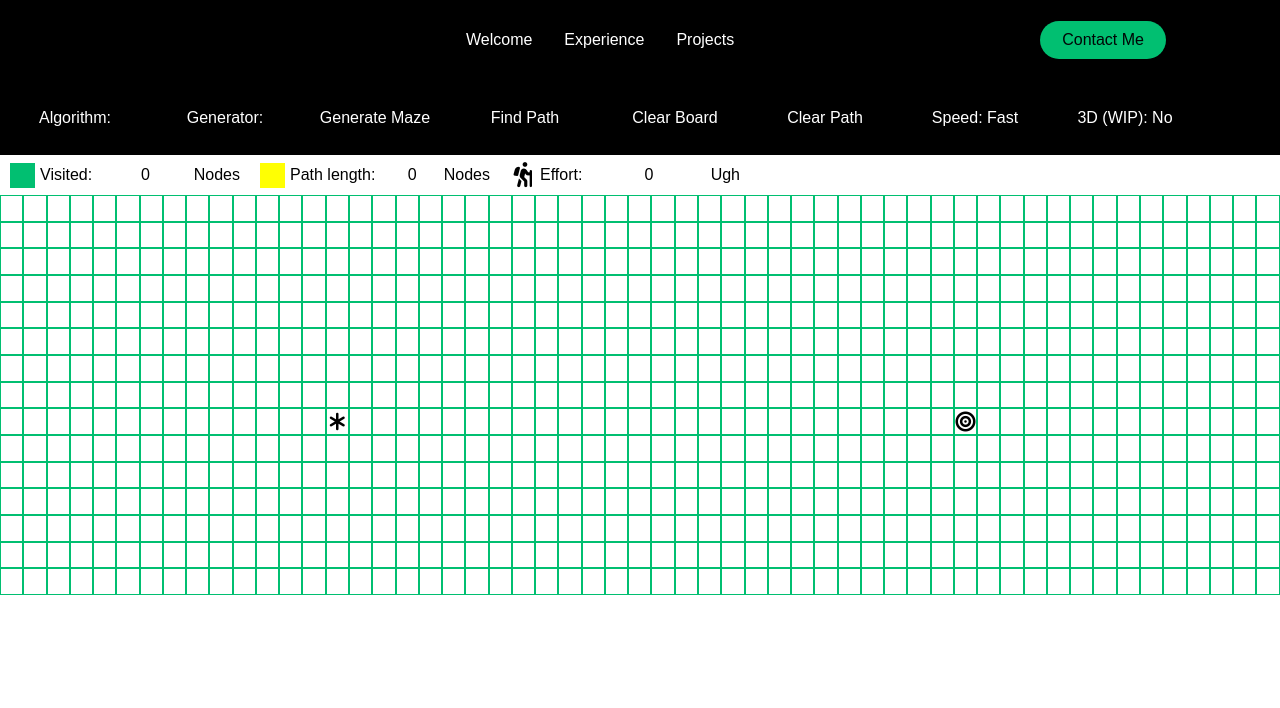
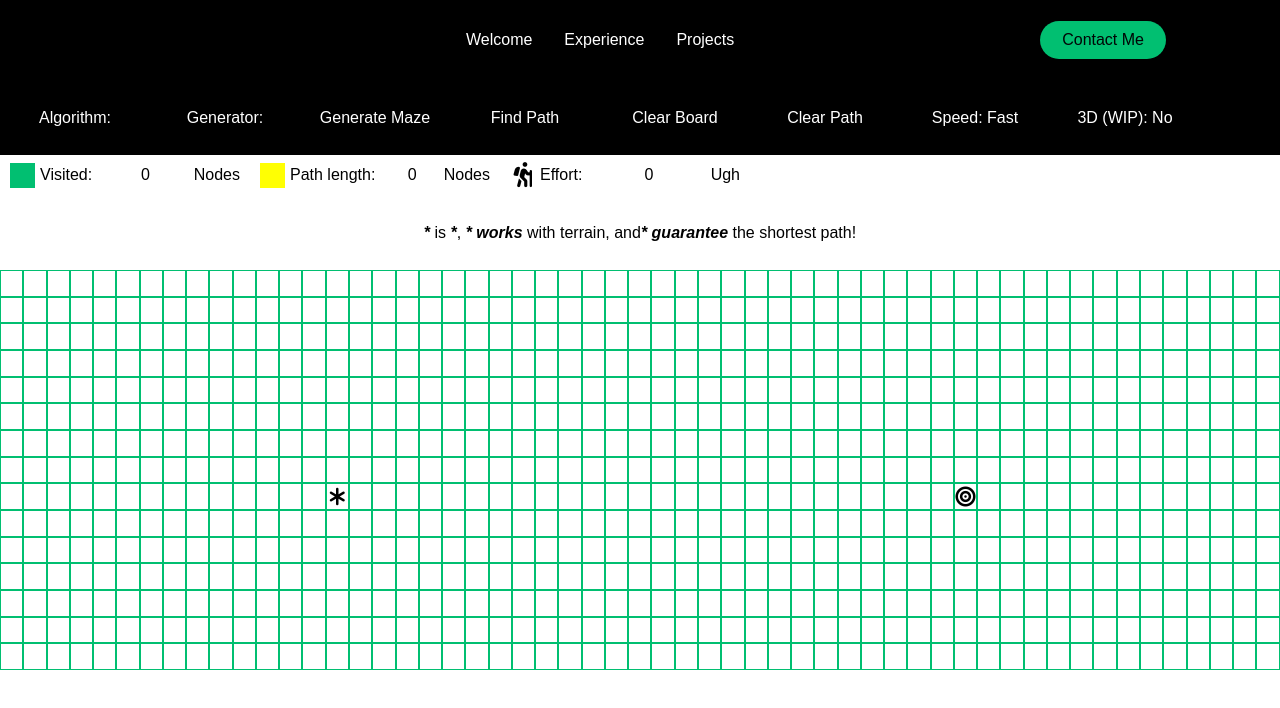
Before and after one commit to haidarhalim134/portfolio-website, a React (Create React App) app: page /maze in a window 1280 px wide. Shown: the top 708 px of the page. Built offline with nearby package versions, Linux system fonts and the light colour scheme; a web font is replaced by a local one.

Commit message:
finished maze desc

```diff
--- a/src/pages/MazePage/MazeElements.js
+++ b/src/pages/MazePage/MazeElements.js
@@ -100,6 +100,14 @@ export const Button = styled.div`
     }
 `
 
+export const AlgoDesc = styled.div`
+    width: 100%;
+    height: 75px;
+    display: flex;
+    align-items: center;
+    justify-content: center;
+`
+
 export const Board = styled.div`
     width: 100%;
     height: ${({ column })=>400/15*column}px;
--- a/src/pages/MazePage/index.css
+++ b/src/pages/MazePage/index.css
@@ -69,3 +69,8 @@
     font-size: 20px;
     font-weight: 45px;
 }
+
+p{
+    display: inline;
+    margin: 0;
+}
--- a/src/pages/MazePage/index.js
+++ b/src/pages/MazePage/index.js
@@ -4,6 +4,7 @@ import {
   MazeContainer,
   ControlPanel,
   Button,
+  AlgoDesc,
   Board,
   Row,
   Box,
@@ -358,7 +359,30 @@ function WholePanel({
   set_3D,
 }) {
   const [isOpen, setIsOpen] = useState(false);
-  const [remove, setRemove] = useState(false);
+  const remove = false
+
+  let desc = {
+    "A*": {
+      terrain: "",
+      weight: "weighted",
+      path: "",
+    },
+    Dijkstra: {
+      terrain: "",
+      weight: "weighted",
+      path: "",
+    },
+    "Greedy Best-First Search": {
+      terrain: "does not",
+      weight: "unweighted",
+      path: "does not",
+    },
+    DFS: {
+      terrain: "does not",
+      weight: "unweighted",
+      path: "does not",
+    },
+  };
 
   const toggle = () => {
     if (!isOpen) {
@@ -370,7 +394,7 @@ function WholePanel({
 
   return (
     <>
-      <Sidebar isOpen={isOpen} remove={remove} toggle={toggle} />
+      <Sidebar isOpen={isOpen} remove={remove} toggle={toggle} id="side" />
       <Navbar toggle={toggle} />
       <ControlPanel>
         <SliderContainer>
@@ -379,6 +403,10 @@ function WholePanel({
             list={Object.keys(Algo)}
             pick={(item) => {
               set_algorithm(item);
+              document.getElementById("name").innerHTML = item;
+              document.getElementById("weight").innerHTML = desc[item].weight;
+              document.getElementById("terrain").innerHTML = desc[item].terrain;
+              document.getElementById("path").innerHTML = desc[item].path;
             }}
           />
         </SliderContainer>
@@ -442,6 +470,34 @@ function WholePanel({
         />
         <StatisticWrapper name="Effort" icon="fas fa-hiking" unit="Ugh" />
       </StatisticsContainer>
+      <AlgoDesc>
+        <p>
+          <b>
+            <em>
+              <p id="name">*</p>
+            </em>
+          </b>{" "}
+          is{" "}
+          <b>
+            <em>
+              <p id="weight">*</p>
+            </em>
+          </b>
+          ,{" "}
+          <b>
+            <em>
+              <p id="terrain">*</p> works
+            </em>
+          </b>{" "}
+          with terrain, and
+          <b>
+            <em>
+              <p id="path">*</p> guarantee
+            </em>
+          </b>{" "}
+          the shortest path!
+        </p>
+      </AlgoDesc>
     </>
   );
 }
```
